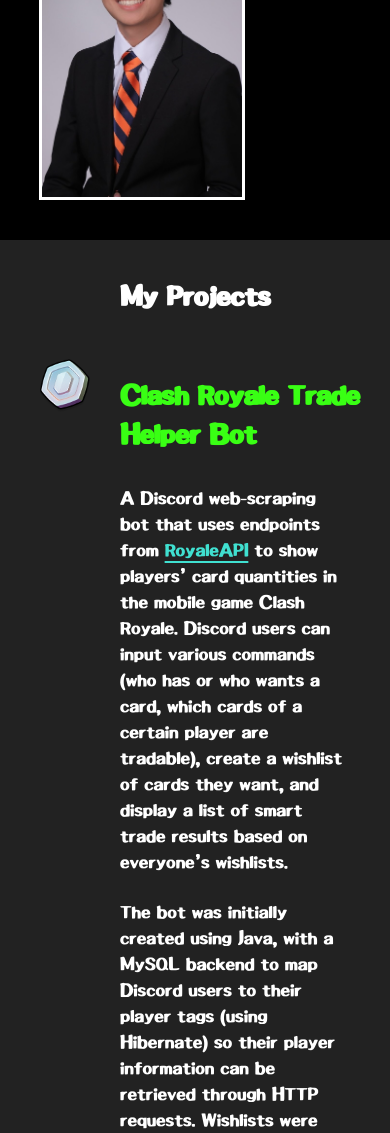
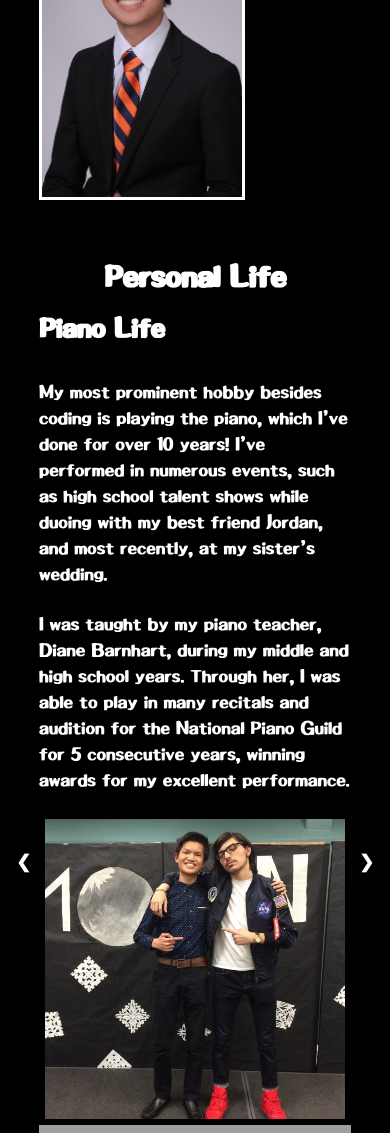
Before and after one commit to andrewandyle/andrewandyle.github.io, a PHP site: page / in a window 390 px wide. Shown: the part 1410-2543 px from the top of the page. Run offline with PHP 8.4, Linux system fonts and the light colour scheme; some web fonts are replaced; grey boxes are pictures that could not be loaded.

Commit message:
Added personal life section

```diff
--- a/css/style.css
+++ b/css/style.css
@@ -206,6 +206,83 @@ body{
   width:200px;
 }
 
+#personal-life {
+  padding-top:25px;
+}
+
+#pl-title {
+  text-align:center;
+  font-size:40px;
+  color:#fff;
+  margin-bottom:-20px;
+}
+
+.personal-slideshow {
+  position: relative;
+  margin: auto;
+}
+
+.life-slide {
+  display:none;
+  width:80%;
+  margin:auto;
+  overflow:hidden;
+  min-height:600px;
+  color:#fff;
+  font-size:24px;
+}
+
+.slide-media {
+  text-align:center;
+}
+
+/* Next & previous buttons */
+.prev, .next {
+  cursor:pointer;
+  position:absolute;
+  top: 50%;
+  width: auto;
+  margin-top: -22px;
+  padding: 16px;
+  color: white;
+  font-weight: bold;
+  font-size: 18px;
+  transition: 0.6s ease;
+  border-radius: 0 3px 3px 0;
+  user-select: none;
+}
+
+/* Position the "next button" to the right */
+.next {
+  right: 0;
+  border-radius: 3px 0 0 3px;
+}
+
+/* On hover, add a black background color with a little bit see-through */
+.prev:hover, .next:hover {
+  background-color: rgba(0,0,0,0.8);
+}
+
+#dot-container {
+  text-align:center;
+  padding-top:30px;
+}
+
+.dot {
+  cursor: pointer;
+  height: 15px;
+  width: 15px;
+  margin: 0 2px;
+  background-color: #717171;
+  border-radius: 50%;
+  display: inline-block;
+  transition: background-color 0.6s ease;
+}
+
+.active, .dot:hover {
+  background-color: #bbb;
+}
+
 #projects {
   /* style and colors */
   background: #222;
@@ -278,9 +355,6 @@ body{
 
 /* Media query to fix some section sizes as the screen gets smaller, or for mobile views */
 @media(max-width:1000px) {
-  /* #showcase {
-    min-height:100px;
-  } */
   .showcase-items {
     margin-top:15%;
   }
@@ -298,6 +372,12 @@ body{
   #avi{
     float:left;
   }
+  iframe {
+    -ms-zoom: 0.75;
+    -moz-transform: scale(0.75);
+    -o-transform: scale(0.75);
+    -webkit-transform: scale(0.75);
+  }
   #projects li{
     padding-right:30px;
   }
--- a/index.html
+++ b/index.html
@@ -53,16 +53,72 @@
     <div class="container">
       <section id="about-me">
         <h1>About Andrew Le</h1>
-
         <p>As my programming knowledge is expanding through my studies in UTCS and self-teaching, I've enjoyed my experiences creating a variety of programs using different technologies. I seek opportunities to challenge myself and expand my skillset, and I am excited to explore my potential of how I can make an impact through computer science, whether it be through software engineering, data science, machine learning, or something else. I'm open to the many possibilities in this field and am excited about how they could change our future.</p>
-
         <p>I'm driven to develop projects meant for a cause, to solve problems, or to enhance the quality of life of a target audience. I'm always open to feedback and criticism on my work to figure out how I can improve, and I observe the impact of my work to see what kinds of additional features users could benefit from.</p>
-
-        <!-- <p>Aside from programming, I spend my free time playing strategy games and participating in community service and long-term community projects. I have played the piano for over 10 years, playing in a duo with my best friend at school performances, or at events such as my sister's wedding. I've also gained experience in editing videos using editing software such as Sony Vegas for projects and for fun.</p> -->
       </section>
       <img id="avi" src="images/avi.png" alt="My Picture">
     </div>
     <div id="project-scroll"></div>
+
+    <section id="personal-life">
+
+      <h1 id="pl-title">Personal Life</h1>
+
+      <div class="personal-slideshow">
+        <div class="life-slide fade" id="piano-slide">
+          <h1>Piano Life</h1>
+          <p>My most prominent hobby besides coding is playing the piano, which I've done for over 10 years! I've performed in numerous events, such as high school talent shows while duoing with my best friend Jordan, and most recently, at my sister's wedding.</p>
+
+          <p>I was taught by my piano teacher, Diane Barnhart, during my middle and high school years. Through her, I was able to play in many recitals and audition for the National Piano Guild for 5 consecutive years, winning awards for my excellent performance.</p>
+          <div class="slide-media">
+            <img src="images/personal-life/pianowjordan.jpg" alt="Piano" height=300>
+            <img src="images/slideshow/piano.jpg" alt="Piano" height=300>
+          </div>
+
+        </div>
+
+        <div class="life-slide fade" id="potluck-slide">
+          <h1>Asian Potluck</h1>
+          <p>My CS homies and I decided that we needed some time outside of the computer labs at the UT GDC and decided to go to each others' apartments and cook. Thus, Asian Potluck was born, and we started hosting potlucks every two weeks.</p>
+
+          <p>We always go all out on our cooking, and enjoy stuffing ourselves once we feast. We show off our unique creations: my main dishes are fish sauce wings and truffle scalloped potatoes! My friends have made dishes such as vodka sauce pasta, onion soup mac n' cheese, you name it!</p>
+          <div class="slide-media">
+            <img src="images/personal-life/potluck-selfie.jpg" alt="Potluck" height=300>
+            <iframe width="533" height="300"
+              src="https://www.youtube.com/embed/qnIpe8PR0_w">
+            </iframe>
+          </div>
+        </div>
+
+        <div class="life-slide fade" id="channel-slide">
+          <h1>My Meme Channel</h1>
+          <p>Dragon Ball has been my favorite franchise throughout my life. Its most recent series is Dragon Ball Super, and while watching it air live in Japan, I randomly started making compilations. One of them was of the laughter of a villain named Frieza (titled "OHOHOHOHO").</p>
+
+          <p>In December 2017, that video started going viral, gaining almost 100,000 views every day. It currently has over a million views, along with two of my other videos. <a class="ext-link" href="https://www.youtube.com/channel/UC8fPAMcNffG2HhrJMsCZLIQ" target="_blank">My channel</a> started gaining tons of subscribers (nearly 17,000 right now!), and I made DBS memes regularly.</p>
+
+          <div class="slide-media">
+            <iframe width="533" height="300"
+              src="https://www.youtube.com/embed/__t8WrkxhvM">
+            </iframe>
+            <img src="images/personal-life/viral-channel.png" alt="Channel Stats" height=300>
+          </div>
+
+        </div>
+
+        <a class="prev" onclick="plusSlides(-1)">&#10094;</a>
+        <a class="next" onclick="plusSlides(1)">&#10095;</a>
+      </div>
+
+      <div id="dot-container">
+        <span class="dot" onclick="currentSlide(1)"></span>
+        <span class="dot" onclick="currentSlide(2)"></span>
+        <span class="dot" onclick="currentSlide(3)"></span>
+      </div>
+
+
+
+
+    </section>
 
     <section id="projects">
       <h1>My Projects</h1>
--- a/js/script.js
+++ b/js/script.js
@@ -6,17 +6,46 @@ var scroll = new SmoothScroll('a[href*="#"]', {
 });
 
 // slideshow for showcase
-var slideIndex = 0;
-showSlides();
+var showcaseIndex = 0;
+showcaseSlides();
 
-function showSlides() {
+function showcaseSlides() {
   var i;
   var slides = document.getElementsByClassName("showcase-img");
   for (i = 0; i < slides.length; i++) {
     slides[i].style.display = "none";
   }
-  slideIndex++;
-  if (slideIndex > slides.length) {slideIndex = 1}
+  showcaseIndex++;
+  if (showcaseIndex > slides.length) {showcaseIndex = 1}
+  slides[showcaseIndex-1].style.display = "block";
+  setTimeout(showcaseSlides, 8000); // Change image every 8 seconds
+}
+
+var slideIndex = 1;
+showSlides(slideIndex);
+
+// Next/previous controls
+function plusSlides(n) {
+  showSlides(slideIndex += n);
+}
+
+// Thumbnail image controls
+function currentSlide(n) {
+  showSlides(slideIndex = n);
+}
+
+function showSlides(n) {
+  var i;
+  var slides = document.getElementsByClassName("life-slide");
+  var dots = document.getElementsByClassName("dot");
+  if (n > slides.length) {slideIndex = 1}
+  if (n < 1) {slideIndex = slides.length}
+  for (i = 0; i < slides.length; i++) {
+      slides[i].style.display = "none";
+  }
+  for (i = 0; i < dots.length; i++) {
+      dots[i].className = dots[i].className.replace(" active", "");
+  }
   slides[slideIndex-1].style.display = "block";
-  setTimeout(showSlides, 8000); // Change image every 8 seconds
+  dots[slideIndex-1].className += " active";
 }
```
Also changed, not shown: images/personal-life/pianowjordan.jpg (added), images/personal-life/potluck-selfie.jpg (added), images/personal-life/viral-channel.png (added).
